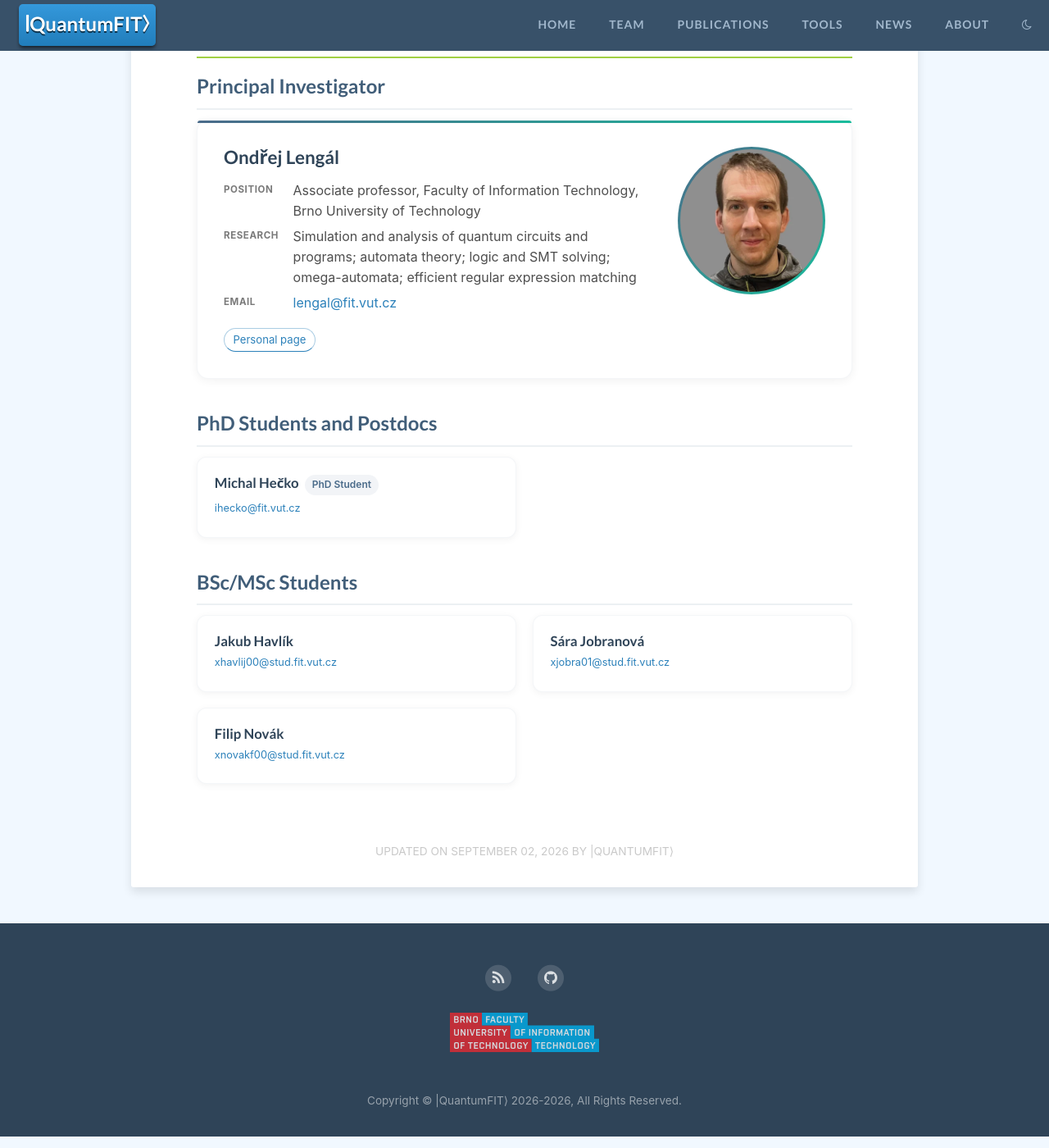
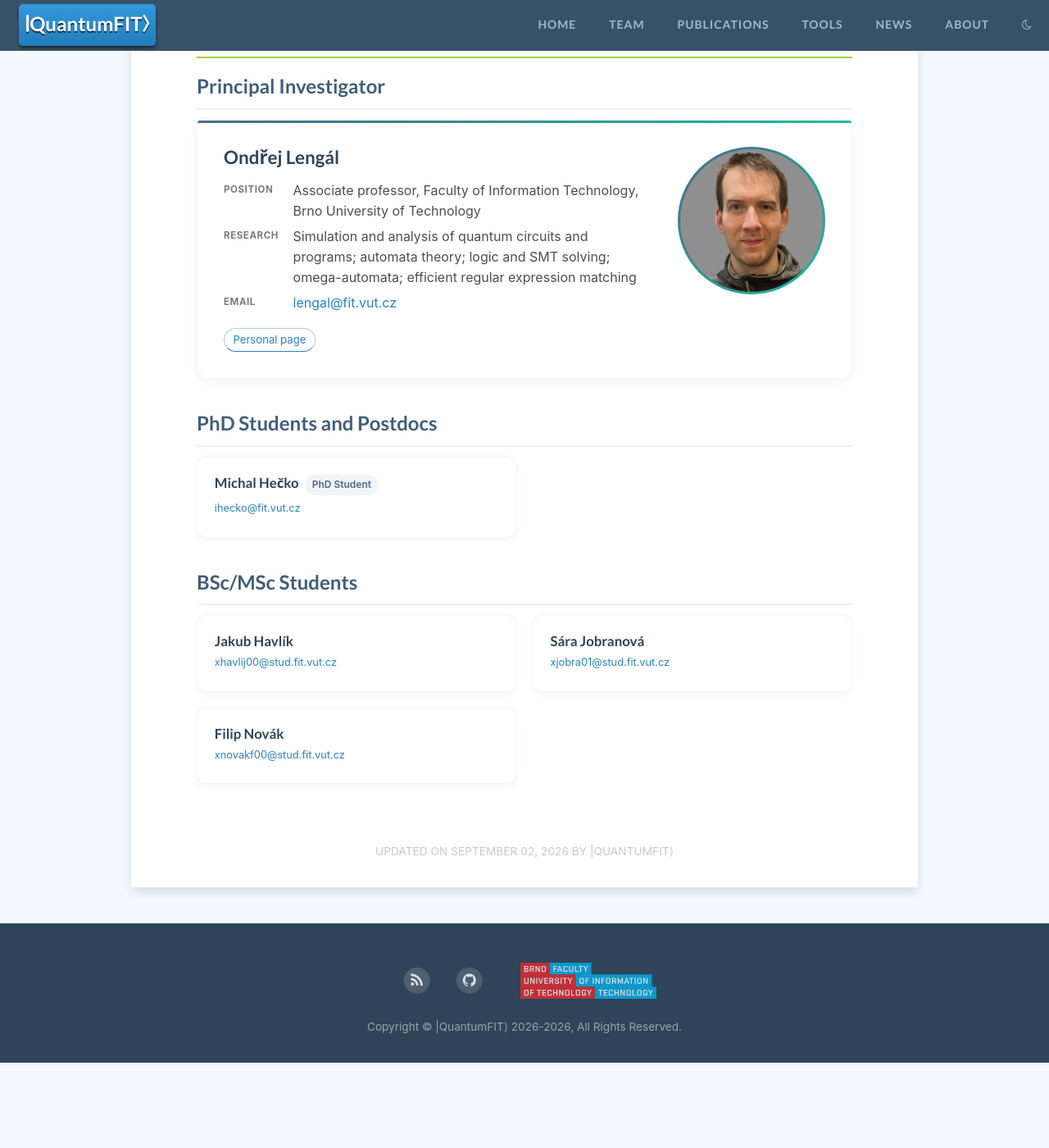
Before and after one commit to QuantumFIT/quantumfit.github.io, a Jekyll site: the page built from pages/team.md, in a window 1280 px wide and 1400 px high, scrolled down 192 px. Shown: the whole window at 82% size. Built offline with Jekyll 4.4.1, drawn with Linux system fonts in a browser that asks for light colours; after the commit the page ends 1502 px from its top, so only the background shows below that.

Commit message:
Footer: the mark shares the line with the social icons
A flex row holds both, centred, with the icons' own bottom margin moved
to the row -- left on .list-inline it would sit inside the flex line and
push the 37px icon row off centre against the taller mark. Measured
after: both vertical midpoints land on the same pixel.

44px rather than 48: the icon row is 40px tall, and a mark much taller
than that stops reading as its equal on the same line.

Co-Authored-By: Claude Opus 5 <noreply@anthropic.com>
Claude-Session: https://claude.ai/code/session_01Qgr3EHNtzr13mi5YBFazva

```diff
--- a/_includes/footer.html
+++ b/_includes/footer.html
@@ -9,6 +9,7 @@
     <div class="container">
         <div class="row">
             <div class="col-lg-8 col-lg-offset-2 col-md-10 col-md-offset-1">
+                <div class="footer-row">
                 <ul class="list-inline text-center">
                     <li>
                         <a href="{{ site.url }}/feed.xml">
@@ -76,7 +77,8 @@
                   it is and why it survives both a light and a dark footer.
 
                   This include is shared by every layout, so the mark appears
-                  on every page, not only the home page.
+                  on every page, not only the home page. It shares a flex row
+                  with the social icons; see .footer-row in _sass/_home.scss.
 
                   width/height are the file's own viewBox, so the browser
                   reserves the right box before the SVG arrives. alt is empty
@@ -87,6 +89,7 @@
                   <img src="{{ site.url }}/images/logo-fit-but.svg" alt=""
                        width="303" height="80" loading="lazy" decoding="async">
                 </a>
+                </div>
                 <p class="copyright text-muted">Copyright &copy; {{ site.title }} 2026-{{ site.time | date: '%Y' }}, All Rights Reserved.</p>
             </div>
         </div>
--- a/_sass/_home.scss
+++ b/_sass/_home.scss
@@ -723,22 +723,35 @@
       }
     }
 
-    // The faculty mark, above the copyright line. inline-block matters: as a
-    // plain inline box the anchor would stretch the footer's full width and
-    // text-align: center would have nothing to centre, leaving the logo hard
-    // against the left edge.
+    // The social icons and the faculty mark share one centred line. The row
+    // owns the space below it, so both children drop their own bottom margin
+    // -- otherwise .list-inline's 1.5rem would sit inside the flex line and
+    // push the icons off centre against the taller logo.
+    .footer-row {
+      display: flex;
+      align-items: center;
+      justify-content: center;
+      flex-wrap: wrap;
+      gap: 0.4rem 2rem;
+      margin-bottom: 1.5rem;
+
+      .list-inline {
+        margin-bottom: 0;
+      }
+    }
+
     .footer-affiliation {
       display: inline-block;
       line-height: 0;
-      margin-bottom: 1.4rem;
+      margin-bottom: 0;
       opacity: 0.8;
       transition: opacity 0.25s ease;
       border-bottom: none;
 
-      // 48px: at 40 the three lines of lettering crowd, and at 56 the mark
-      // overpowers the two small social icons above it.
+      // 44px beside the icons: their row is 40px tall, and a mark much
+      // taller than that stops reading as their equal on the same line.
       img {
-        height: 48px;
+        height: 44px;
         width: auto;
         display: block;
       }
```
